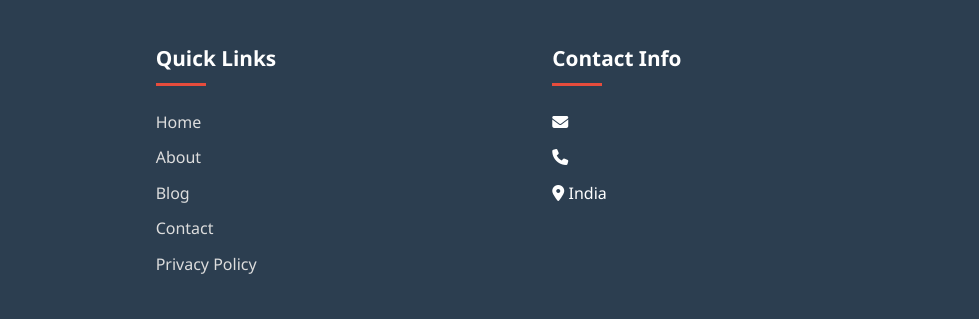
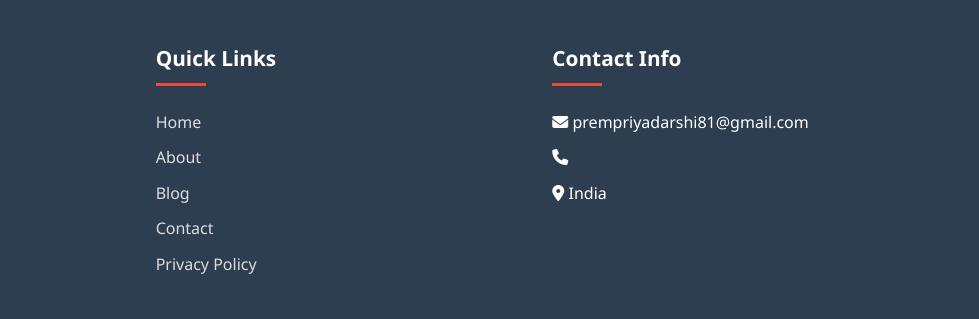
Before and after one commit to prempmot/test, a plain HTML site: page index.html in a window 1280 px wide. Shown: the part 1766-2085 px from the top of the page, 301-1280 px from the left. Drawn offline with Linux system fonts and the light colour scheme.

Commit message:
Update index.html

```diff
--- a/index.html
+++ b/index.html
@@ -481,7 +481,7 @@
                 <div class="footer-column">
                     <h3>Contact Info</h3>
                     <ul class="footer-links">
-                        <li><i class="fas fa-envelope"></i> </li>
+                        <li><i class="fas fa-envelope"> </i>  prempriyadarshi81@gmail.com</li>
                         <li><i class="fas fa-phone"></i> </li>
                         <li><i class="fas fa-map-marker-alt"></i>  India</li>
                     </ul>
@@ -514,4 +514,5 @@
         });
     </script>
 </body>
+
 </html>
```
